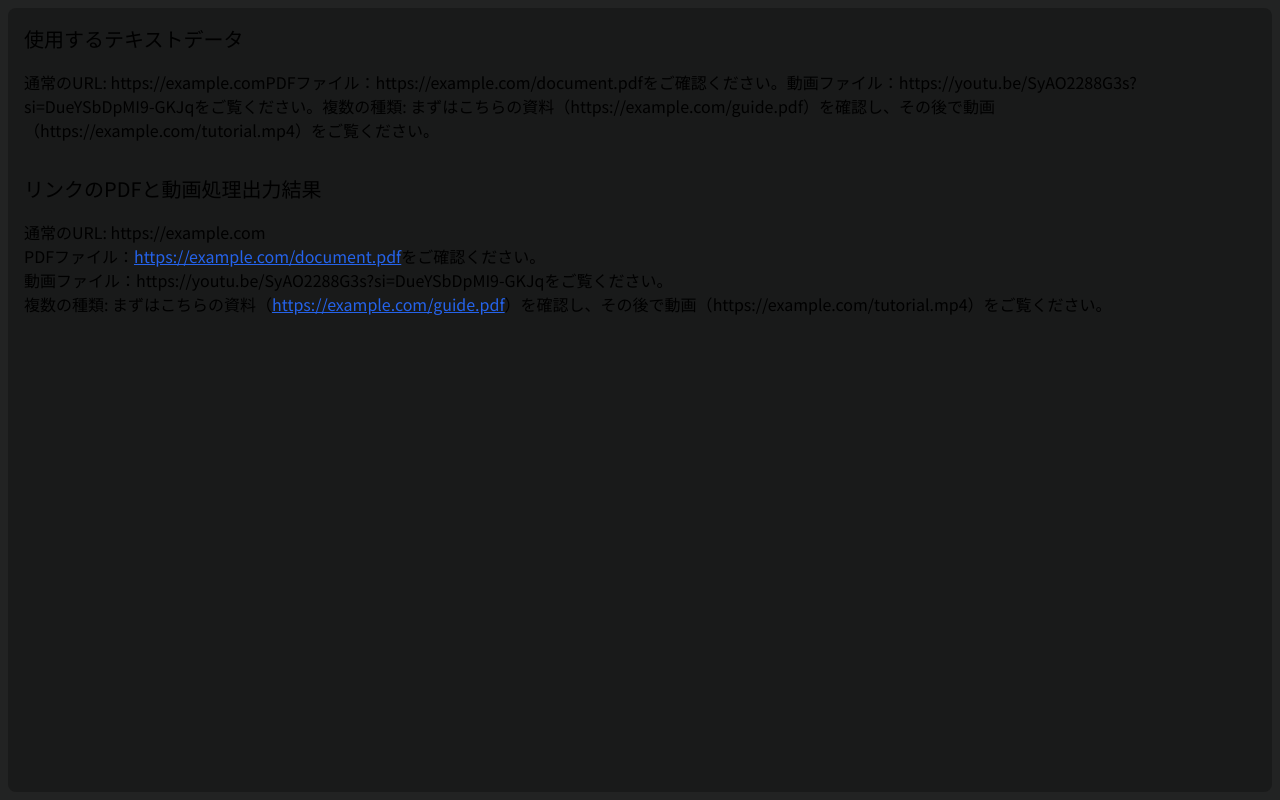
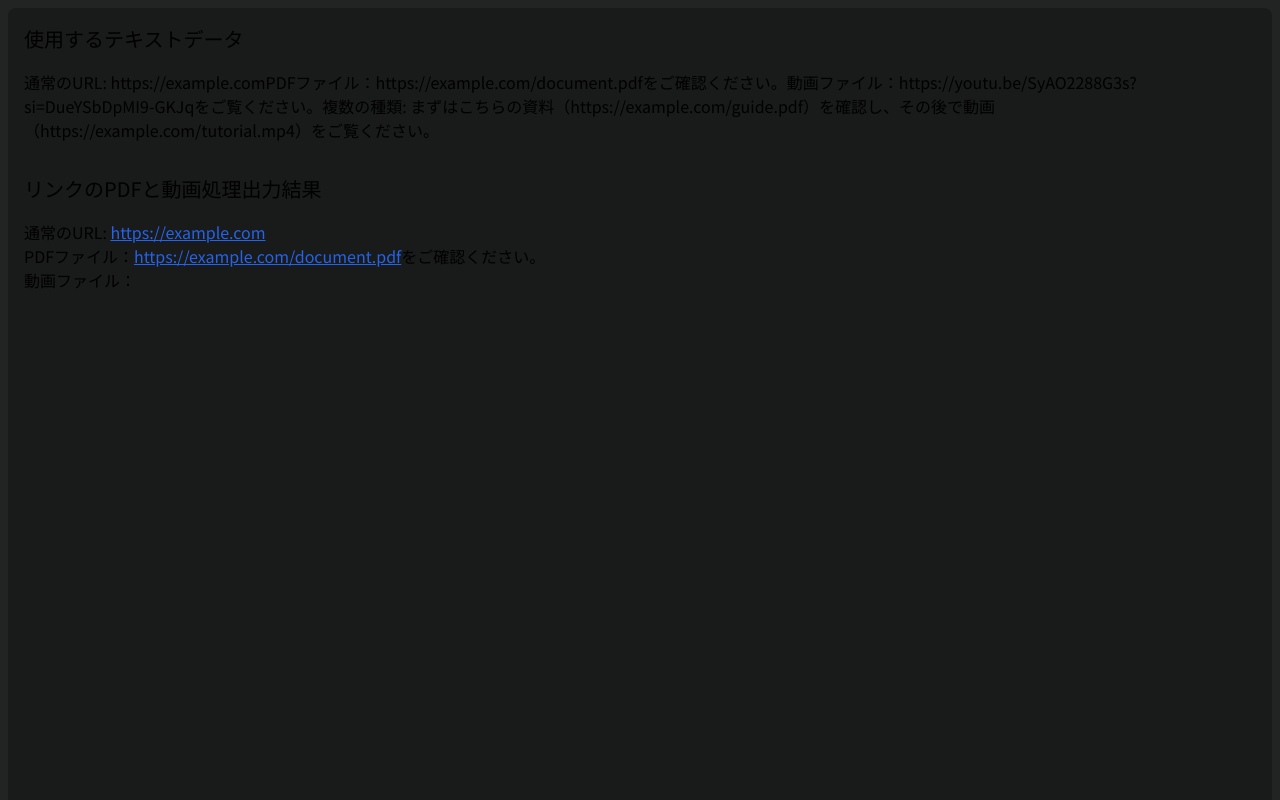
Before and after one commit to Fn-front/text-pdf-react-player, a Next.js app: page / in a window 1280 px wide. Shown: the top 800 px of the page. Built offline with nearby package versions, Linux system fonts and the light colour scheme.

Commit message:
update: コンポーネント追加

```diff
--- a/src/features/ui/chat/content/index.tsx
+++ b/src/features/ui/chat/content/index.tsx
@@ -1,4 +1,5 @@
 import { url, movie } from '@/functions/constants/regex'
+import VideoPlayer from '@/features/ui/chat/videoPlayer/'
 
 export const Content = (data: { text: string }) => {
 
@@ -15,14 +16,15 @@ export const Content = (data: { text: string }) => {
     return url.toLowerCase().endsWith('.pdf');
   };
 
-
   return (
     <>
       {textUrlDivision.map((item, index) => {
         if (matchesUrl.includes(item)) {
           if (handleVideoUrl(item)) {
             return (
-              <span key={`video-${item}`}>{item}</span>
+              <div key={`video-${item}`}>
+                <VideoPlayer url={item} />
+              </div>
             )
           }
           else if (handlePdfUrl(item)) {
@@ -40,7 +42,15 @@ export const Content = (data: { text: string }) => {
           }
           else {
             return (
-              <span key={`url-${item}`}>{item}</span>
+              <a
+                key={`url-${item}`}
+                href={item}
+                target="_blank"
+                rel="noopener noreferrer"
+                style={{ color: '#2563eb', textDecoration: 'underline' }}
+              >
+                {item}
+              </a>
             );
           }
         }
```
